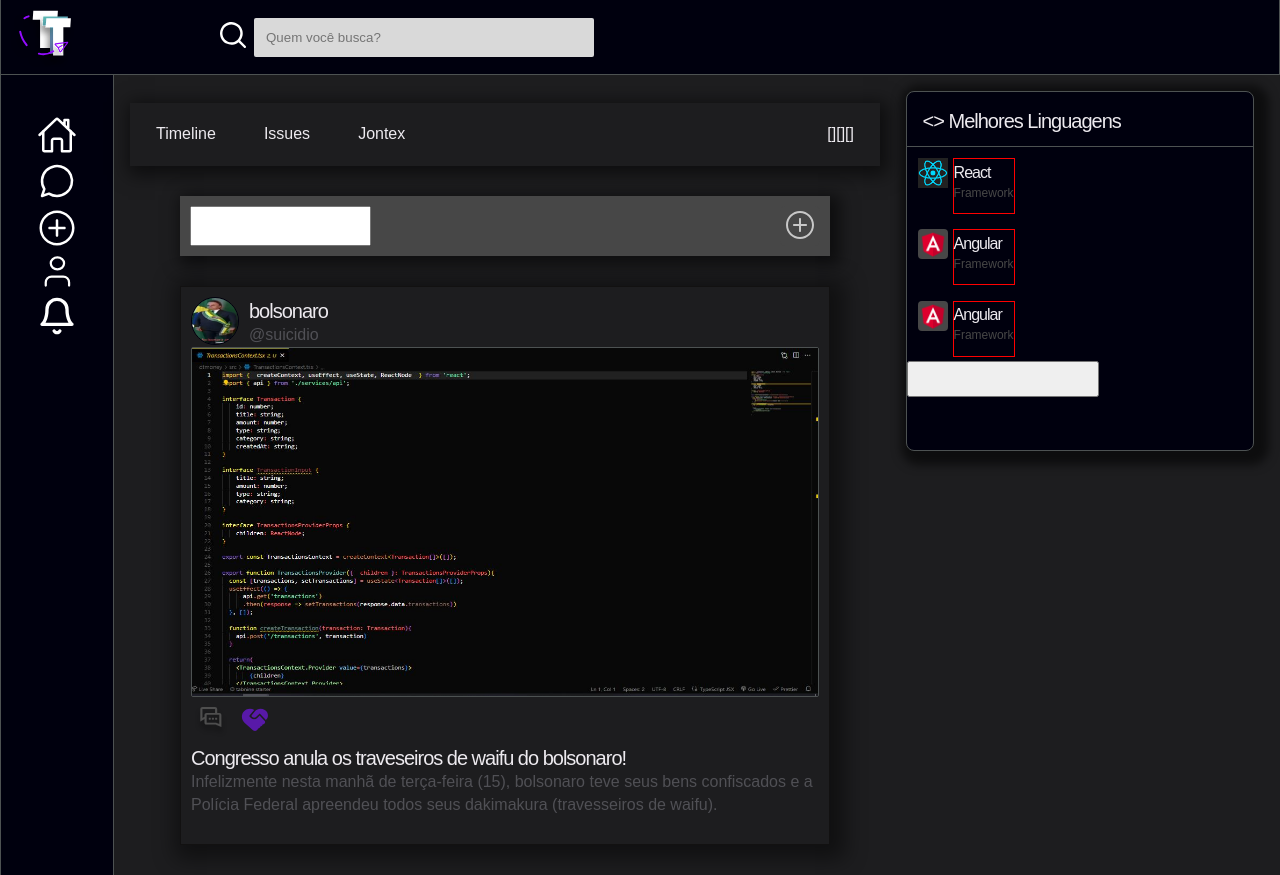
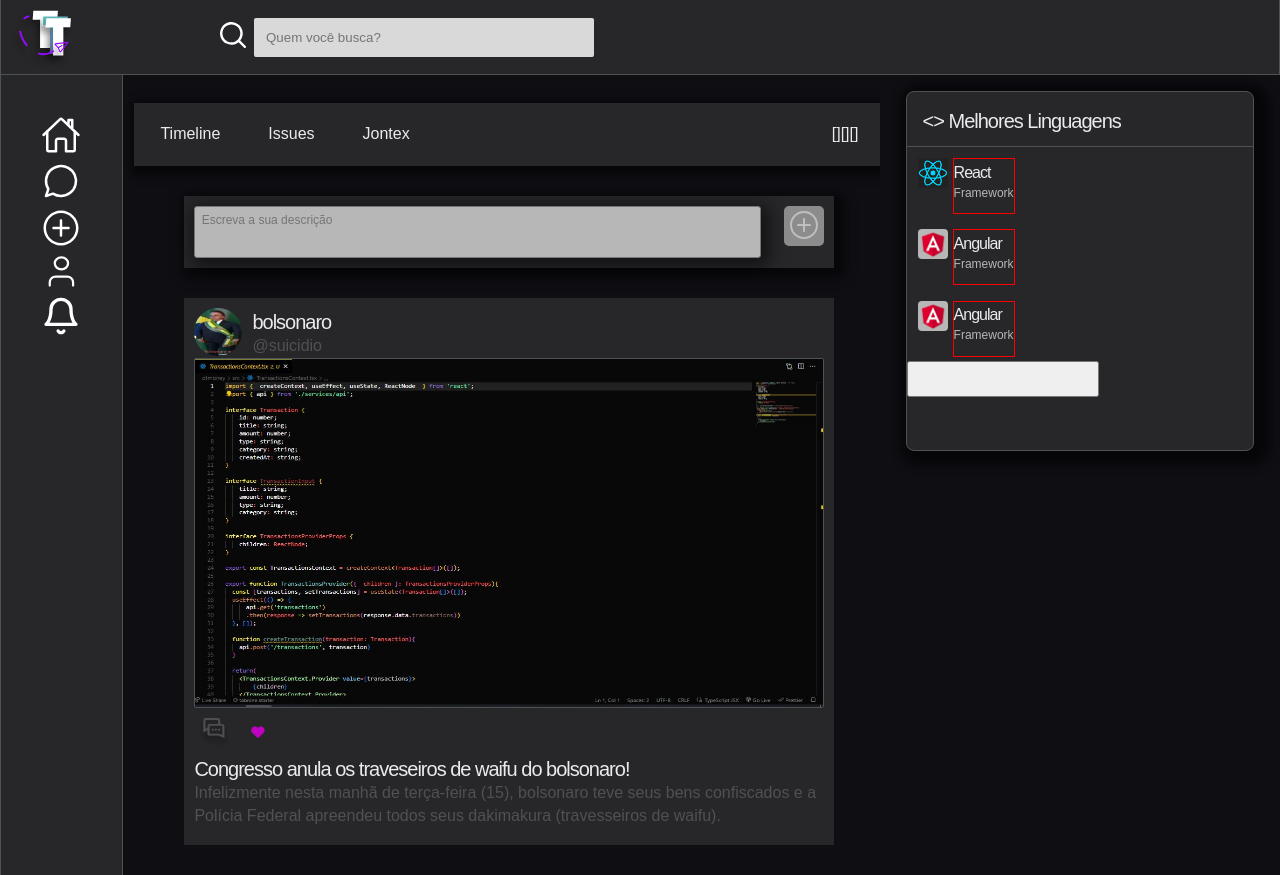
Before and after one commit to CosmosEtec/TalkTech, a PHP site: page /view/feed.php in a window 1280 px wide. Run offline with PHP 8.4, Linux system fonts and the light colour scheme; some libraries are stand-ins or nearby versions.

Commit message:
Cores corrigidas e umas parada ai

```diff
--- a/TalkTech-v0.1.4.3/assets/css/partials/_colors.scss
+++ b/TalkTech-v0.1.4.3/assets/css/partials/_colors.scss
@@ -5,7 +5,8 @@ $purple-dark: #701f88;
 $purple-light: #9c4fb4;
 
 //Cor de Fundo
-$black-fundo: #1d1d1f;
+$black-fundo: #0E0E13;
+$smooth-dark: #27272A;
 
 // Border Color
 $gray-clean-border: #4d5252;
@@ -13,9 +14,9 @@ $gray-clean-border: #4d5252;
 // Neutral-colors
 $black-normal: #232324;
 $black-dark: #00000e;
-$black-light: #474747;
+$black-light: #b7b7b7;
 $black-dark-nuture: #000000;
-$black-silly: #25253B;
+$black-silly: #505089;
 
 $white-normal: #121111;
 $white-dark: #edeaef;
--- a/TalkTech-v0.1.4.3/assets/css/partials/_layout.scss
+++ b/TalkTech-v0.1.4.3/assets/css/partials/_layout.scss
@@ -117,6 +117,10 @@ $container-s: 540px;
     flex-direction: column;
 }
 
+.flex{
+  display: flex;
+}
+
 .relative{
     position: relative;
 }
--- a/TalkTech-v0.1.4.3/assets/css/partials/_menu.scss
+++ b/TalkTech-v0.1.4.3/assets/css/partials/_menu.scss
@@ -16,7 +16,7 @@ header{
 // DESKTOP
 .navbar-desktop{
     max-width: $container-xl;
-    background: $black-dark;
+    background: $smooth-dark;
     height: 75px;
     margin: 0 auto;
     position: relative;
@@ -65,9 +65,8 @@ header{
   height: 100vh;
   width: 13rem;
   min-width: 6rem;
-  background-color: $black-dark;
+  background: $smooth-dark;
   padding: 40px 0px 0 0px;
-  left: 100px;
 
 
   display: flex;
@@ -149,7 +148,7 @@ header{
     width: 100%;
     height: 360px;
 
-    background: $black-dark;
+    background: $smooth-dark;
     overflow: hidden;
     border-radius: 0.50rem;
     border: 1px solid $gray-clean-border;
--- a/TalkTech-v0.1.4.3/assets/css/partials/_post.scss
+++ b/TalkTech-v0.1.4.3/assets/css/partials/_post.scss
@@ -6,9 +6,9 @@
     display: flex;
     flex-direction: column;
     cursor: pointer;
-   /* From https://css.glass */
-   box-shadow: 5px 4px 20px 10px rgba(0.30,0,0,0.45);
-   border: 1px solid $white-normal;
+
+    /* From https://css.glass */
+   background: $smooth-dark;
 
    @include responsive(s){
     max-width: 820px;
@@ -26,6 +26,7 @@
     bottom: 0;
     overflow-y: scroll;
     display: none;
+    padding: 1rem 0 0 0;
     justify-content: center;
     align-items: center;
 
@@ -50,7 +51,6 @@
 }
 
 img.profile-pic-img{
-    border: 1px solid $black-dark;
     width: 48px;
     height: 48px;
     border-radius: 50%;
--- a/TalkTech-v0.1.4.3/assets/css/partials/_timeline.scss
+++ b/TalkTech-v0.1.4.3/assets/css/partials/_timeline.scss
@@ -4,6 +4,7 @@
     flex-direction: column;
     align-items: center;
     padding: 28px 0 0 16px;
+    overflow-y: auto;
 
     display: flex;
 
@@ -16,6 +17,9 @@
         padding-left: 16px;
     }
 
+    &::-webkit-scrollbar {
+        width: 1px; /* Largura da barra de rolagem no Chrome/Safari */
+      }
 }
 
 nav.nav-menu-timeline {
@@ -27,7 +31,13 @@ nav.nav-menu-timeline {
     flex-direction: row;
     justify-content: space-between;
     /* From https://css.glass */
-    box-shadow: 3px 4px 17px 5px rgba(0.54,0,0,0.54);
+
+
+    box-shadow: 3px 4px 8px 5px rgba(0.54,0,0,0.54);
+    background: $smooth-dark;
+
+
+
 
     div.nav-menu-list-buttons{
         display: flex;
@@ -55,10 +65,32 @@ div.create-post-directly-container{
     flex-direction: row;
     justify-content: space-between;
 
-    background: $black-light;
-    box-shadow: 5px 4px 15px 5px rgba(0, 0, 0, 0.54);
+    background: $smooth-dark;
+    box-shadow: 5px 4px 10px 5px rgba(0, 0, 0, 0.54);
 
 
+
+}
+
+#description-directly{
+    opacity: 2;
+    background: $black-light;
+    box-shadow: 3px 4px 17px 5px rgba(0.54,0,0,0.54);
+    outline: $white-light;
+    border-radius: 3px;
+    display: flex;
+    width: 90%;
+    max-height: 60px;
+    padding: 4px 0 10px 1%;
+    overflow: hidden;
+    resize: none;
+    color: $white-dark;
+
+    font-size: 14px;
+
+    color: $white-dark;
+
+    @include typeface-2(p3, desktop);
 }
 
 #create-post{
--- a/TalkTech-v0.1.4.3/assets/css/partials/_typography.scss
+++ b/TalkTech-v0.1.4.3/assets/css/partials/_typography.scss
@@ -157,6 +157,14 @@ p {
   }
 }
 
+.p4 {
+  color: $white-dark;
+  @include typeface-2(p3, desktop);
+  @include responsive(s) {
+    @include typeface-2(p3, mobile);
+  }
+}
+
 span{
   font-family: 'Sora', sans-serif;
 }
--- a/TalkTech-v0.1.4.3/assets/css/style.css
+++ b/TalkTech-v0.1.4.3/assets/css/style.css
@@ -151,13 +155,13 @@
 ::-webkit-scrollbar {
   width: 8px;
   background-color: transparent;
-  border: 5px solid #1d1d1f;
+  border: 5px solid #0E0E13;
 }
 
 ::-webkit-scrollbar-thumb {
-  background-color: #474747;
+  background-color: #b7b7b7;
   border-radius: 50px;
-  border: 2px solid #474747;
+  border: 2px solid #b7b7b7;
 }
 
 h1 {
@@ -313,7 +317,7 @@ p.white {
 }
 
 .p3 {
-  color: #474747;
+  color: #b7b7b7;
   font-family: "Sora", sans-serif;
   font-weight: 250;
   font-size: 12px;
@@ -844,7 +864,7 @@ header {
 
 .navbar-desktop {
   max-width: 1440px;
-  background: #00000e;
+  background: #27272A;
   height: 75px;
   margin: 0 auto;
   position: relative;
@@ -888,9 +908,8 @@ header {
   height: 100vh;
   width: 13rem;
   min-width: 6rem;
-  background-color: #00000e;
+  background: #27272A;
   padding: 40px 0px 0 0px;
-  left: 100px;
   display: flex;
   flex-direction: column;
   align-items: center;
@@ -956,7 +975,7 @@ header {
   min-width: 280px;
   width: 100%;
   height: 360px;
-  background: #00000e;
+  background: #27272A;
   overflow: hidden;
   border-radius: 0.5rem;
   border: 1px solid #4d5252;
@@ -988,7 +1007,7 @@ header {
   border-radius: 60px;
   width: 100%;
   border-radius: 4px;
-  background-color: #474747;
+  background-color: #b7b7b7;
 }
 .top-languages-right-side-menu .top-languages-language-skill .language-details {
   display: flex;
@@ -1345,8 +1364,7 @@ header {
   flex-direction: column;
   cursor: pointer;
   /* From https://css.glass */
-  box-shadow: 5px 4px 20px 10px rgba(0, 0, 0, 0.45);
-  border: 1px solid #121111;
+  background: #27272A;
 }
 @media screen and (max-width: 960px) {
   .post-container {
@@ -1385,7 +1404,6 @@ header {
 }
 
 img.profile-pic-img {
-  border: 1px solid #00000e;
   width: 48px;
   height: 48px;
   border-radius: 50%;
@@ -1660,12 +1678,16 @@ input[type=text].search-field {
   flex-direction: column;
   align-items: center;
   padding: 28px 0 0 16px;
+  overflow-y: auto;
   display: flex;
 }
 @media screen and (max-width: 960px) {
   .container-timeline {
     padding: 48px 16px 0 16px;
   }
+}
+.container-timeline::-webkit-scrollbar {
+  width: 1px; /* Largura da barra de rolagem no Chrome/Safari */
 }
 
 nav.nav-menu-timeline {
@@ -1676,7 +1698,8 @@ nav.nav-menu-timeline {
   flex-direction: row;
   justify-content: space-between;
   /* From https://css.glass */
-  box-shadow: 3px 4px 17px 5px rgba(1, 0, 0, 0.54);
+  box-shadow: 3px 4px 8px 5px rgba(1, 0, 0, 0.54);
+  background: #27272A;
 }
 nav.nav-menu-timeline div.nav-menu-list-buttons {
   display: flex;
@@ -1696,14 +1719,35 @@ div.create-post-directly-container {
   display: flex;
   flex-direction: row;
   justify-content: space-between;
-  background: #474747;
-  box-shadow: 5px 4px 15px 5px rgba(0, 0, 0, 0.54);
+  background: #27272A;
+  box-shadow: 5px 4px 10px 5px rgba(0, 0, 0, 0.54);
+}
+
+#description-directly {
+  opacity: 2;
+  background: #b7b7b7;
+  box-shadow: 3px 4px 17px 5px rgba(1, 0, 0, 0.54);
+  outline: #fefbff;
+  border-radius: 3px;
+  display: flex;
+  width: 90%;
+  max-height: 60px;
+  padding: 4px 0 10px 1%;
+  overflow: hidden;
+  resize: none;
+  color: #edeaef;
+  font-size: 14px;
+  color: #edeaef;
+  font-family: "Sora", sans-serif;
+  font-weight: 250;
+  font-size: 12px;
+  line-height: 150%;
 }
 
 #create-post {
   width: 40px;
   height: 40px;
-  background: #474747;
+  background: #b7b7b7;
   border: none;
   border-radius: 5px;
   display: flex;
@@ -1975,24 +2036,44 @@ button.direct-chat {
 }
 
 button.dropdown-item {
-  padding: 12px 16px;
+  padding: 0.1rem 2rem 0.25rem 0.25rem;
   text-decoration: none;
   display: block;
+  border: none;
+  background: none;
+  display: flex;
+  align-items: center;
+  cursor: pointer;
+  transition: 0.5s ease;
+}
+button.dropdown-item:hover {
+  border-radius: 5px;
+  background: #4d5252;
+  opacity: 0.8;
+}
+button.dropdown-item i {
+  transition: 0.5s;
+}
+
+div.agroup-itens-button {
+  width: 100%;
+  display: flex;
+  align-items: center;
 }
 
 .dropdown-item:hover {
-  background-color: #474747;
+  background-color: #b7b7b7;
 }
 
 html {
-  overflow-y: hidden;
+  overflow: hidden;
 }
 
 body {
   width: 100%;
   height: 100vh;
   position: relative;
-  background: #1d1d1f;
+  background: #0E0E13;
 }
 
 img {
--- a/TalkTech-v0.1.4.3/assets/css/style.scss
+++ b/TalkTech-v0.1.4.3/assets/css/style.scss
@@ -22,7 +22,7 @@
 @import "partials/chat";
 
 html{
-  overflow-y: hidden;
+  overflow: hidden;
 }
 
 body {
--- a/TalkTech-v0.1.4.3/view/feed.php
+++ b/TalkTech-v0.1.4.3/view/feed.php
@@ -4,7 +4,7 @@
     <meta charset="UTF-8">
     <meta http-equiv="X-UA-Compatible" content="IE=edge">
     <meta name="viewport" content="width=device-width, initial-scale=1.0">
-    <link rel="stylesheet" href="https://pro.fontawesome.com/releases/v5.10.0/css/all.css" integrity="sha384-AYmEC3Yw5cVb3ZcuHtOA93w35dYTsvhLPVnYs9eStHfGJvOvKxVfELGroGkvsg+p" crossorigin="anonymous" />
+    <link rel="stylesheet" href="https://cdnjs.cloudflare.com/ajax/libs/font-awesome/6.4.2/css/all.min.css" integrity="sha512-z3gLpd7yknf1YoNbCzqRKc4qyor8gaKU1qmn+CShxbuBusANI9QpRohGBreCFkKxLhei6S9CQXFEbbKuqLg0DA==" crossorigin="anonymous" referrerpolicy="no-referrer" />
     <link rel="stylesheet" href="../assets/css/style.css">
     <title>Feed</title>
 </head>
@@ -107,10 +107,12 @@
             <!---========= FIM NAV TIMELINE =========-->
 
             <div class="create-post-directly-container">
-                <input type="text">
-                <button id="create-post"> <div class="nav-left-side-menu-icon-container">
+            <textarea id="description-directly" placeholder="Escreva a sua descrição"></textarea>
+                <button id="create-post">
+                    <div class="nav-left-side-menu-icon-container">
                         <img src="../assets/svg/icon-add-plus-circle.svg" width="60px" alt="">
-                    </div></button>
+                    </div>
+                </button>
             </div>
 
             <div class="overlayed" id="overlay"> </div>
@@ -139,7 +141,7 @@
                             </div>
                         <div>
                         <button class="post-like-heart mt-1 ml-1">
-                                <img class="" src="../assets/svg/icon-heart-like.svg" alt="">
+                        <i class="fa-solid fa-heart" style="color: #bd02c0;"></i>
                             </button>
                         </div>
                         </div>
```
Also changed, not shown: other parts of TalkTech-v0.1.4.3/assets/css/style.css (+65 -27 lines), TalkTech-v0.1.4.3/assets/css/partials/_chat.scss (+68 -21 lines), TalkTech-v0.1.4.3/assets/js/Chat/functionsChat.js (+14 -0 lines), TalkTech-v0.1.4.3/view/chat.php (+17 -5 lines), 1 other file.
